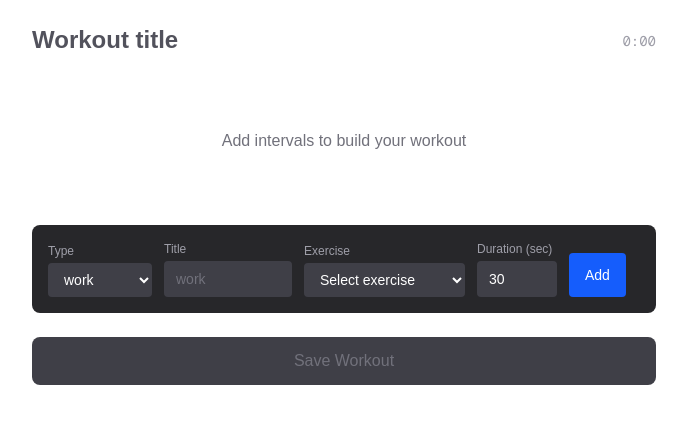
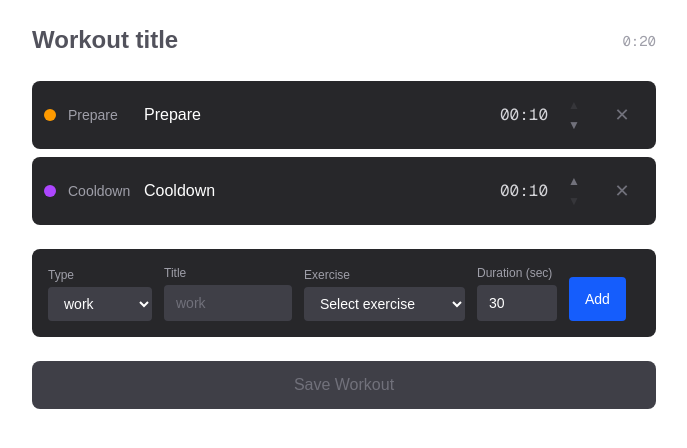
Before and after one commit to Stefan-migo/WorkOutApp, a Next.js app: page /workouts/new in a window 1280 px wide. Shown: the top 448 px of the page, without its empty margins (296-983 px from the left). Built offline with nearby package versions, Linux system fonts and the light colour scheme.

Commit message:
feat(editor): auto-prepare first interval, auto-cooldown last
Initialize new workouts with default prepare/cooldown intervals.
Force first interval type to 'prepare' and last to 'cooldown' in
both editors. Show warning on play page if validation fails.

```diff
--- a/src/app/workouts/[id]/edit/page.tsx
+++ b/src/app/workouts/[id]/edit/page.tsx
@@ -39,9 +39,14 @@ export default function EditWorkoutPage() {
   }
 
   function handleChange(index: number, interval: Interval) {
+    // ponytail: force prepare on first, cooldown on last — no UI to opt out
+    const forcedType =
+      index === 0 ? 'prepare' as const
+      : index === intervals.length - 1 ? 'cooldown' as const
+      : interval.type
     setIntervals((prev) => {
       const next = [...prev]
-      next[index] = interval
+      next[index] = { ...interval, type: forcedType }
       return next
     })
   }
--- a/src/app/workouts/[id]/play/page.tsx
+++ b/src/app/workouts/[id]/play/page.tsx
@@ -80,6 +80,8 @@ export default function PlayWorkoutPage() {
 
   // ponytail: no drag, no reorder — flat list, upgrade with drag-and-drop in Phase 1
   const badgeClass = interval ? TYPE_BADGES[interval.type] ?? 'bg-zinc-600' : 'bg-zinc-600'
+  const invalidFirst = workout.intervals[0]?.type !== 'prepare'
+  const invalidLast = workout.intervals[workout.intervals.length - 1]?.type !== 'cooldown'
 
   return (
     <div className="max-w-lg mx-auto w-full p-6 flex flex-col items-center gap-8">
@@ -90,6 +92,12 @@ export default function PlayWorkoutPage() {
             {total} interval{total !== 1 && 's'} &middot;{' '}
             {Math.floor(workout.intervals.reduce((s, i) => s + i.duration, 0) / 60)} min
           </p>
+          {(invalidFirst || invalidLast) && (
+            <div className="w-full p-3 rounded-lg bg-amber-900/50 border border-amber-700 text-amber-300 text-sm text-center">
+              {invalidFirst && 'First interval should be "Prepare". '}
+              {invalidLast && 'Last interval should be "Cooldown".'}
+            </div>
+          )}
           <button
             onClick={handleStart}
             className="mt-4 px-12 py-4 bg-green-600 hover:bg-green-500 rounded-full text-xl font-bold transition-colors min-w-[44px] min-h-[44px]"
--- a/src/app/workouts/new/page.tsx
+++ b/src/app/workouts/new/page.tsx
@@ -13,11 +13,22 @@ function generateId(): string {
   return `workout-${Date.now()}-${nextId++}`
 }
 
+// ponytail: simple counter for interval IDs
+let intervalIdCounter = 1
+function intervalId(): string {
+  return `int-${intervalIdCounter++}`
+}
+
+const DEFAULT_INTERVALS: Interval[] = [
+  { id: intervalId(), type: 'prepare', title: 'Prepare', duration: 10 },
+  { id: intervalId(), type: 'cooldown', title: 'Cooldown', duration: 10 },
+]
+
 export default function NewWorkoutPage() {
   const { saveWorkout } = useWorkoutContext()
   const router = useRouter()
   const [title, setTitle] = useState('')
-  const [intervals, setIntervals] = useState<Interval[]>([])
+  const [intervals, setIntervals] = useState<Interval[]>(DEFAULT_INTERVALS)
 
   const totalDuration = intervals.reduce((s, i) => s + i.duration, 0)
   const totalMin = Math.floor(totalDuration / 60)
@@ -28,9 +39,14 @@ export default function NewWorkoutPage() {
   }
 
   function handleChange(index: number, interval: Interval) {
+    // ponytail: force prepare on first, cooldown on last — no UI to opt out
+    const forcedType =
+      index === 0 ? 'prepare' as const
+      : index === intervals.length - 1 ? 'cooldown' as const
+      : interval.type
     setIntervals((prev) => {
       const next = [...prev]
-      next[index] = interval
+      next[index] = { ...interval, type: forcedType }
       return next
     })
   }
```
